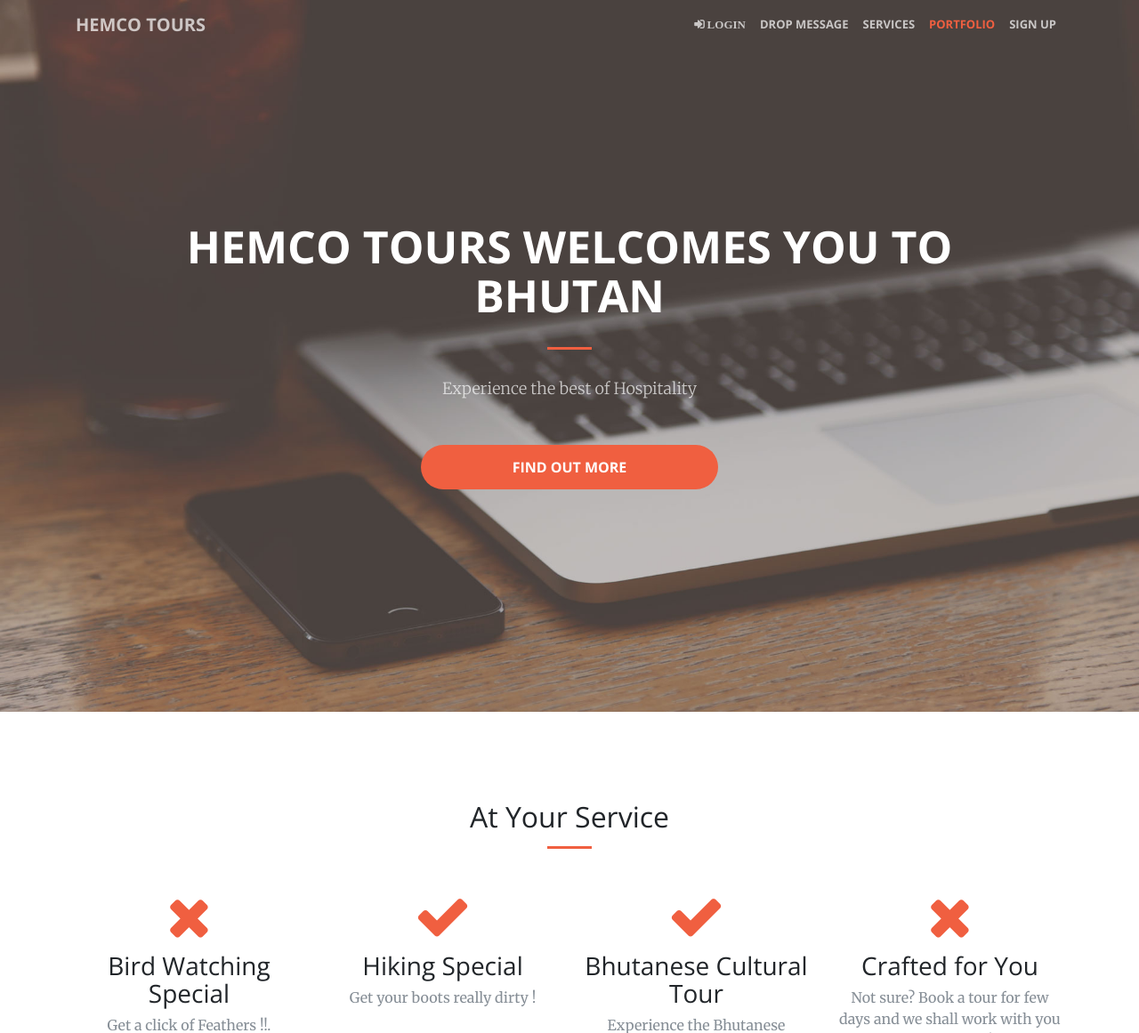
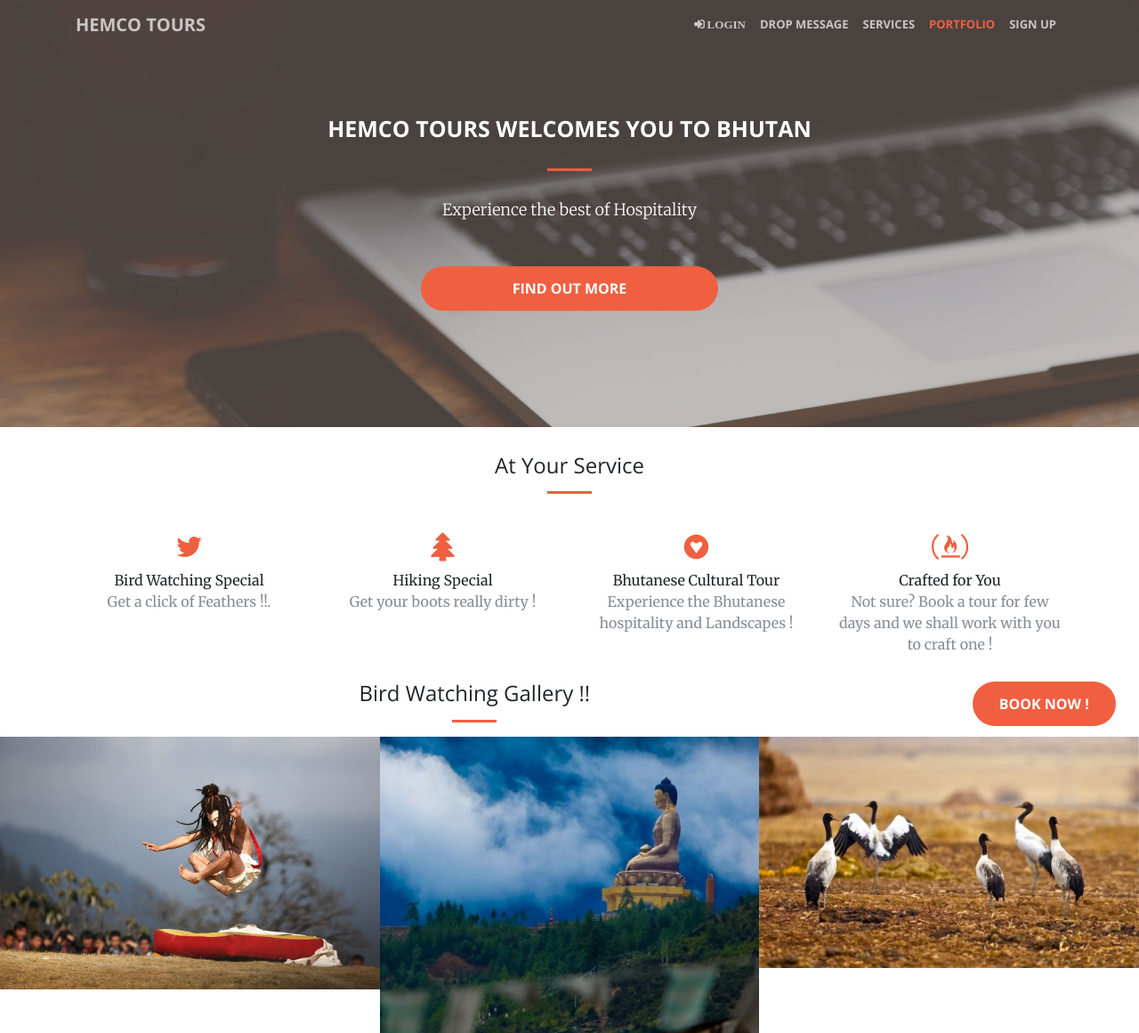
Before and after one commit to tanka/Tourism, a Django app: page / in a window 1280 px wide. Shown: the top 1161 px of the page at 89% size. Run offline with Django 3.2, Linux system fonts and the light colour scheme; some libraries are stand-ins or nearby versions.

Commit message:
BackgroudImage Changes

```diff
--- a/Tourism/templates/base.html
+++ b/Tourism/templates/base.html
@@ -49,10 +49,19 @@
     <link href="{% static 'ztour/css/carousel.css' %}" rel="stylesheet">
 
     <!-- Add this css File in head tag-->
-        <link href="https://cdnjs.cloudflare.com/ajax/libs/font-awesome/4.7.0/css/font-awesome.min.css" rel="stylesheet" media="all">
-        <link href="https://cdnjs.cloudflare.com/ajax/libs/animate.css/3.5.2/animate.min.css" rel="stylesheet" media="all">
+    <link href="https://cdnjs.cloudflare.com/ajax/libs/font-awesome/4.7.0/css/font-awesome.min.css" rel="stylesheet" media="all">
+    <link href="https://cdnjs.cloudflare.com/ajax/libs/animate.css/3.5.2/animate.min.css" rel="stylesheet" media="all">
 
+    <style type="text/css">
+      header.masthead {
+        height: 60%;
+        min-height: 0px;
+      }
 
+    section {
+      padding: 30px 0;
+    }
+</style>
 
   </head>
 
@@ -97,9 +106,9 @@
     <header class="masthead">
       <div class="header-content">
         <div class="header-content-inner">
-          <h1 id="homeHeading">HEMCO Tours Welcomes {% if request.user.is_authenticated %} {{ request.user.username }} {% else %} You {% endif %} to Bhutan</h1>
+          <h1 id="homeHeading" style="font-size: 25px;">HEMCO Tours Welcomes {% if request.user.is_authenticated %} {{ request.user.username }} {% else %} You {% endif %} to Bhutan</h1>
           <hr>
-          <p>Experience the best of Hospitality</p>
+          <p style="color: rgb(255, 255, 255);">Experience the best of Hospitality</p>
           <a class="col-lg-4 btn btn-primary btn-xl js-scroll-trigger" href="#services">Find Out More</a>
         </div>
       </div>
@@ -109,7 +118,7 @@
       <div class="container">
         <div class="row">
           <div class="col-lg-12 text-center">
-            <h2 class="section-heading">At Your Service</h2>
+            <h4 class="section-heading">At Your Service</h4>
             <hr class="primary">
           </div>
         </div>
@@ -119,36 +128,36 @@
           <div class="col-lg-3 col-md-6 text-center">
             <div class="service-box">
               <a class="nav-link js-scroll-trigger" href="#portfolio">
-                <i class="fa fa-4x fa-times text-primary sr-icons"></i>
+                <i class="fa fa-2x fa-twitter text-primary sr-icons"></i>
               </a>
-              <h3>Bird Watching Special</h3>
+              <h7>Bird Watching Special</h7>
               <p class="text-muted">Get a click of Feathers !!.</p>
             </div>
           </div>
           <div class="col-lg-3 col-md-6 text-center">
             <div class="service-box">
               <a class="nav-link js-scroll-trigger" href="#hiking">
-                <i class="fa fa-4x fa-check text-primary sr-icons"></i>
+                <i class="fa fa-2x fa-tree text-primary sr-icons"></i>
               </a>
-              <h3>Hiking Special</h3>
+              <h7>Hiking Special</h7>
               <p class="text-muted">Get your boots really dirty !</p>
             </div>
           </div>
           <div class="col-lg-3 col-md-6 text-center">
             <div class="service-box">
               <a class="nav-link js-scroll-trigger" href="#culture">
-                <i class="fa fa-4x fa-check text-primary sr-icons"></i>
+                <i class="fa fa-2x fa-gratipay text-primary sr-icons"></i>
               </a>
-              <h3>Bhutanese Cultural Tour</h3>
+              <h7>Bhutanese Cultural Tour</h7>
               <p class="text-muted">Experience the Bhutanese hospitality and Landscapes !</p>
             </div>
           </div>
           <div class="col-lg-3 col-md-6 text-center">
             <div class="service-box">
               <a class="nav-link js-scroll-trigger" href="#general">
-                <i class="fa fa-4x fa-times text-primary sr-icons"></i>
+                <i class="fa fa-2x fa-free-code-camp text-primary sr-icons"></i>
               </a>
-              <h3>Crafted for You</h3>
+              <h7>Crafted for You</h7>
               <p class="text-muted">Not sure? Book a tour for few days and we shall work with you to craft one !</p>
             </div>
           </div>
@@ -160,7 +169,7 @@
       <div class="container-fluid">
         <div class=" row text-center">
             <div class="col-lg-10">
-              <h2 class="section-heading">Bird Watching Gallery !!</h2>
+              <h4 class="section-heading">Bird Watching Gallery !!</h4>
               <hr class="primary">
             </div>
             <div class="col-lg-2" style="align-content: left; ">
@@ -268,7 +277,7 @@
     <section class="p-0" id="hiking">
       <div class="container-fluid">
         <div class="col-lg-12 text-center">
-            <h2 class="section-heading">Hiking Experiences !!</h2>
+            <h4 class="section-heading">Hiking Experiences !!</h4>
             <hr class="primary">
         </div>
         <div class="row no-gutter popup-gallery">
@@ -372,7 +381,7 @@
     <section class="p-0" id="culture">
       <div class="container-fluid">
         <div class="col-lg-12 text-center">
-            <h2 class="section-heading">Being Bhutanese !!</h2>
+            <h4 class="section-heading">Being Bhutanese !!</h4>
             <hr class="primary">
         </div>
         <div class="row no-gutter popup-gallery">
@@ -477,7 +486,7 @@
     <section class="p-0" id="general">
         <div class="container-fluid">
         <div class="col-lg-12 text-center">
-            <h2 class="section-heading">Our Guests !!</h2>
+            <h4 class="section-heading">Our Guests !!</h4>
             <hr class="primary">
         </div>
         <div class="row no-gutter popup-gallery">
```
Also changed, not shown: Tourism/ztour/static/ztour/img/header.jpg, Tourism/ztour/static/ztour/img/header1.jpg (deleted), Tourism/ztour/static/ztour/img/header3.jpg (added), Tourism/ztour/static/ztour/img/header5.jpg (added), Tourism/ztour/static/ztour/img/header6.jpg (added), 1 other file.
